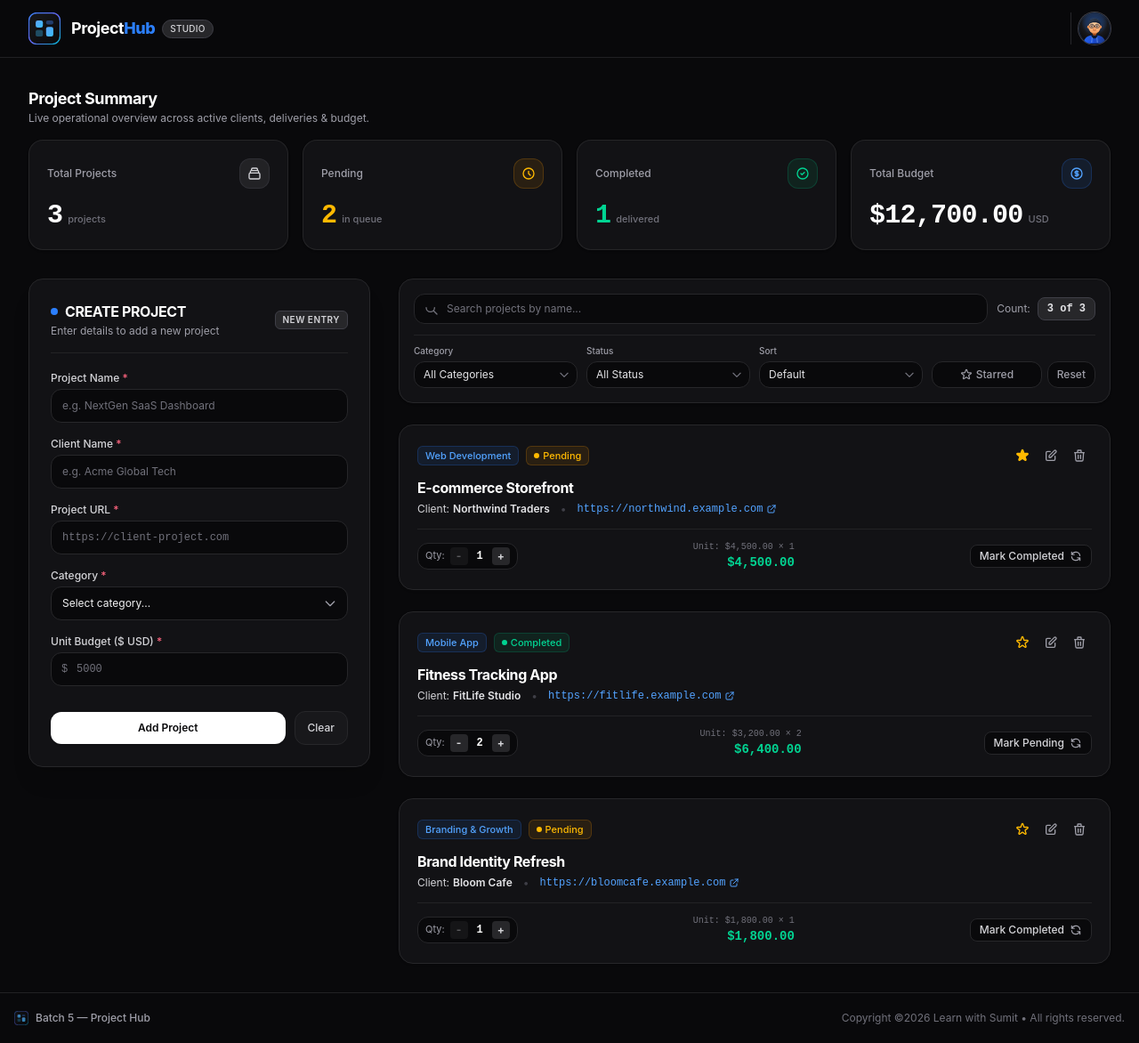
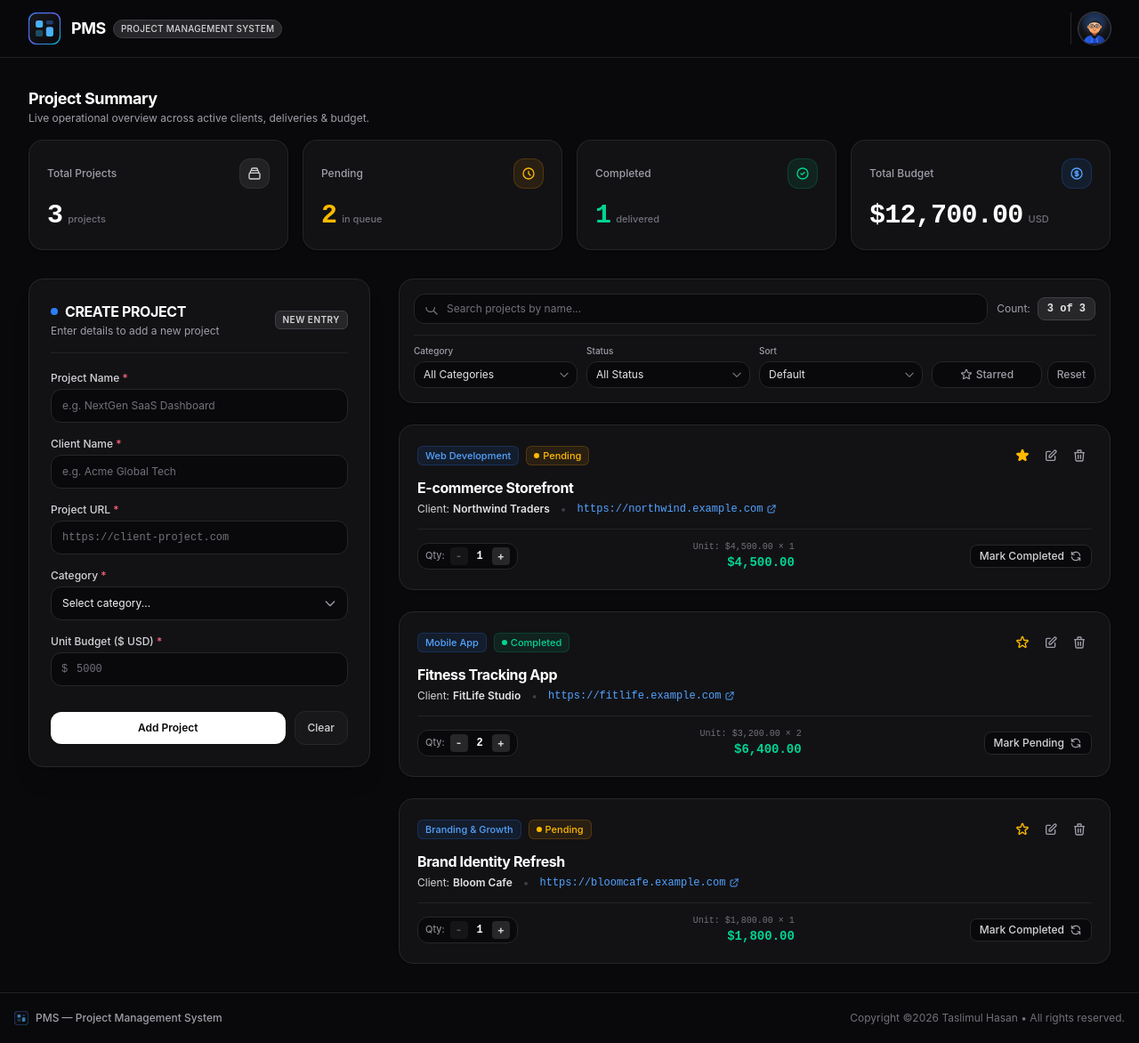
Before and after one commit to taslimul6/pms-Project-Management-System, a React (Vite) app: page / in a window 1280 px wide. Shown: the whole page at 89% size. Built offline with nearby package versions, Linux system fonts and the light colour scheme.

Commit message:
Rebrand to PMS and update footer copyright

```diff
--- a/index.html
+++ b/index.html
@@ -4,7 +4,7 @@
     <meta charset="UTF-8" />
     <link rel="icon" type="image/svg+xml" href="/favicon.svg" />
     <meta name="viewport" content="width=device-width, initial-scale=1.0" />
-    <title>pms-project-management-system</title>
+    <title>PMS - Project Management System</title>
   </head>
   <body class="bg-[#09090b] text-zinc-100 min-h-screen antialiased flex flex-col selection:bg-zinc-100 selection:text-zinc-900">
     <div id="root"></div>
--- a/src/Footer.jsx
+++ b/src/Footer.jsx
@@ -13,12 +13,12 @@ const Footer = () => {
         <div className="flex items-center gap-2">
           <img
             src={Logo}
-            alt="Project Hub"
+            alt="PMS"
             className="w-4 h-4 opacity-70"
           />
-          <span className="font-medium text-zinc-400">Batch 5 — Project Hub</span>
+          <span className="font-medium text-zinc-400">PMS — Project Management System</span>
         </div>
-        <p>Copyright ©2026 Learn with Sumit • All rights reserved.</p>
+        <p>Copyright ©2026 Taslimul Hasan • All rights reserved.</p>
       </div>
     </footer>
 
--- a/src/Nav.jsx
+++ b/src/Nav.jsx
@@ -12,19 +12,17 @@ const Nav = () => {
           <a href="index.html" className="flex items-center gap-3 group shrink-0">
             <img
               src={Logo}
-              alt="Project Hub"
+              alt="PMS"
               className="w-8 h-8 sm:w-9 sm:h-9 transition-transform group-hover:scale-105"
             />
             <div className="flex items-center gap-2">
               <span
                 className="text-base sm:text-lg font-bold tracking-tight text-white"
-                >Project<span className="text-blue-500 font-extrabold"
-                  >Hub</span
-                ></span
+                >PMS</span
               >
               <span
                 className="hidden sm:inline-block text-[10px] font-medium tracking-wide uppercase px-2 py-0.5 rounded-full bg-zinc-800 text-zinc-300 border border-zinc-700"
-                >Studio</span
+                >Project Management System</span
               >
             </div>
           </a>
```
